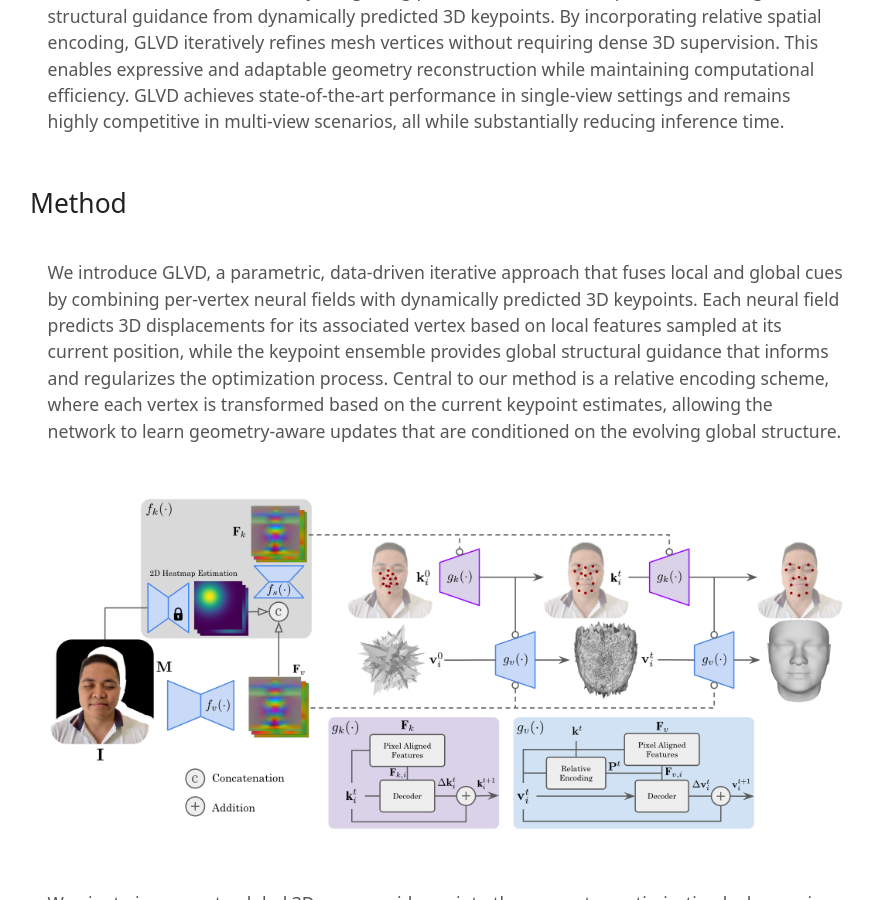
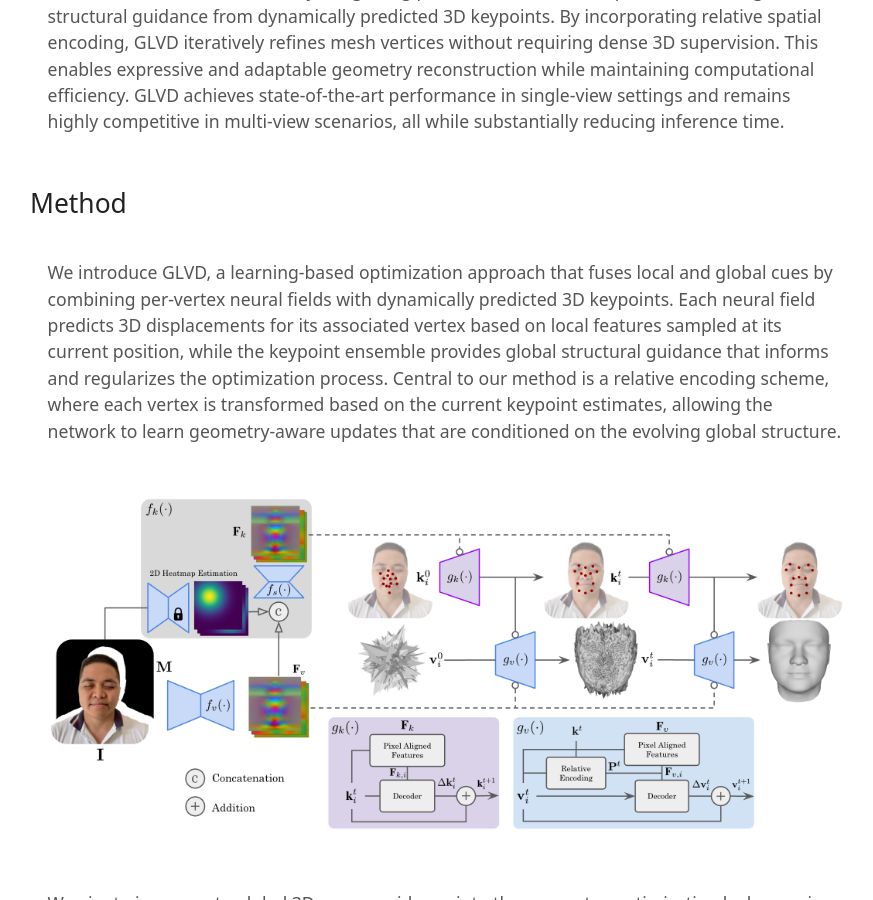
Before and after one commit to CrisalixSA/glvd, a Jekyll site: the page built from index.md, in a window 1280 px wide and 900 px high, scrolled down 998 px. Shown: the whole window, without its empty margins (194-1067 px from the left). Built offline with Jekyll 4.4.1, drawn with Linux system fonts in a browser that asks for light colours.

Commit message:
update main text

```diff
--- a/index.md
+++ b/index.md
@@ -10,7 +10,7 @@ Existing 3D face modeling methods usually depend on 3D Morphable Models, which i
 
 ## Method
 
-We introduce GLVD, a parametric, data-driven iterative approach that fuses local and global cues by combining per-vertex neural fields with dynamically predicted 3D keypoints. Each neural field predicts 3D displacements for its associated vertex based on local features sampled at its current position, while the keypoint ensemble provides global structural guidance that informs and regularizes the optimization process. Central to our method is a relative encoding scheme, where each vertex is transformed based on the current keypoint estimates, allowing the network to learn geometry-aware updates that are conditioned on the evolving global structure.
+We introduce GLVD, a learning-based optimization approach that fuses local and global cues by combining per-vertex neural fields with dynamically predicted 3D keypoints. Each neural field predicts 3D displacements for its associated vertex based on local features sampled at its current position, while the keypoint ensemble provides global structural guidance that informs and regularizes the optimization process. Central to our method is a relative encoding scheme, where each vertex is transformed based on the current keypoint estimates, allowing the network to learn geometry-aware updates that are conditioned on the evolving global structure.
 
 ![](assets/images/method.png)
 
```
